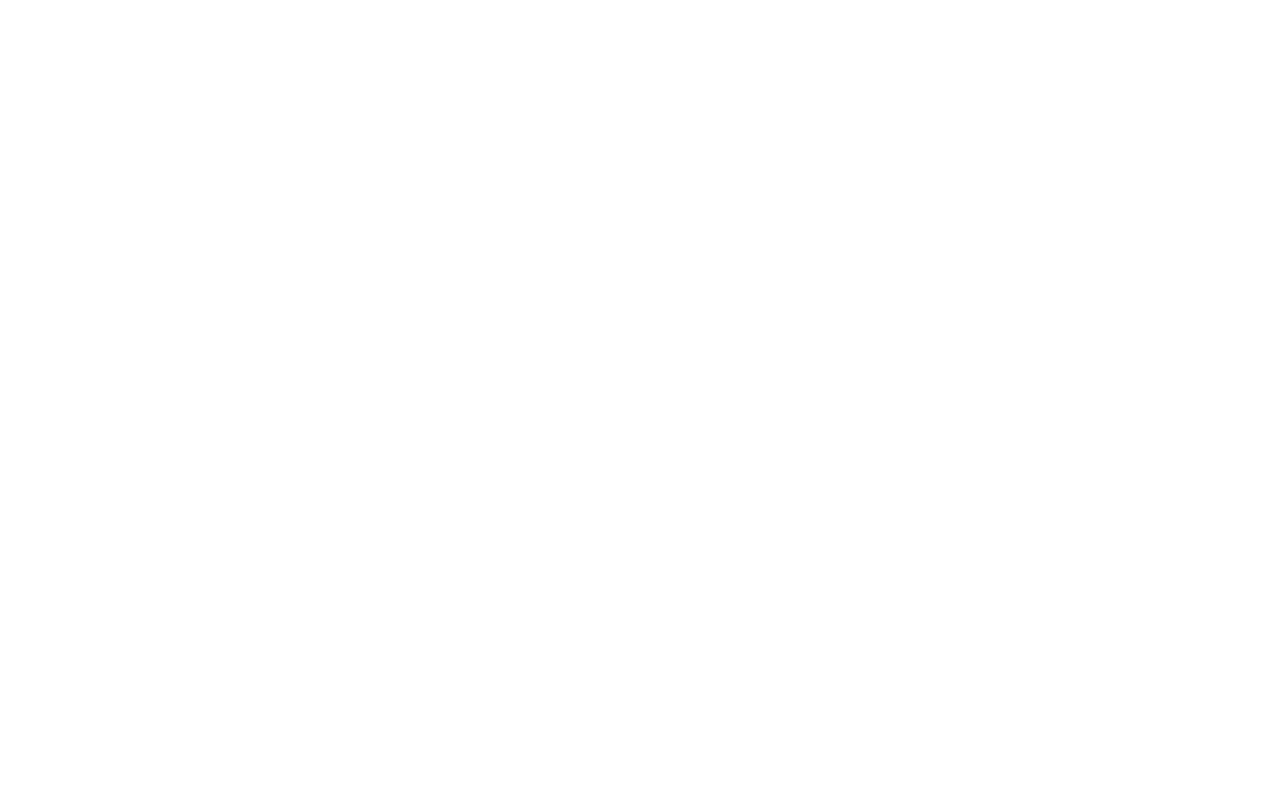
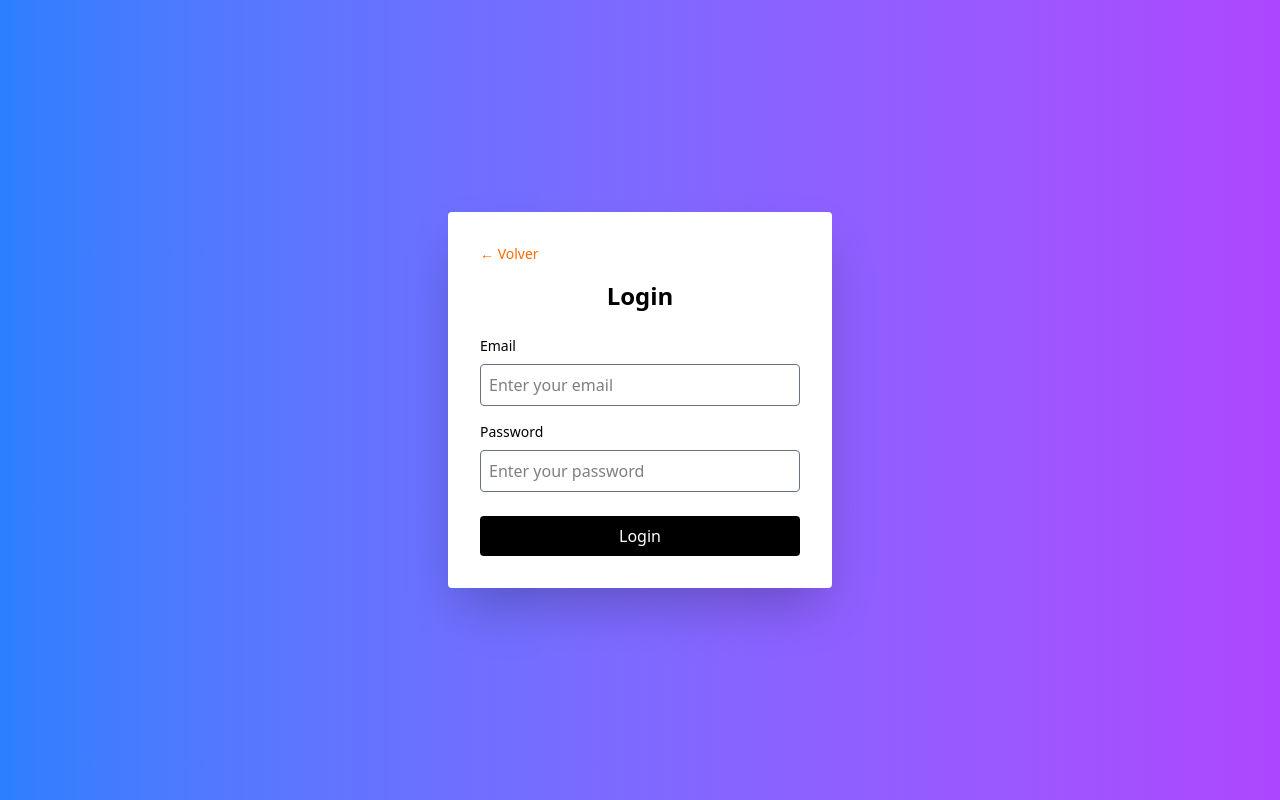
Before and after one commit to danielcueto/mini-market, a React (Vite) app: page /login in a window 1280 px wide. Before the commit this address had no page. Built offline with nearby package versions, Linux system fonts and the light colour scheme.

Commit message:
feat: add the layout login page

```diff
--- /dev/null
+++ b/src/pages/Login.tsx
@@ -0,0 +1,40 @@
+import { Link } from "react-router"
+
+export function Login() {
+    return (
+        <div className="flex items-center justify-center h-screen bg-gradient-to-r from-blue-500 to-purple-500">
+            <div className="bg-white p-8 rounded shadow-2xl w-96">
+                <Link to="/" className="text-sm text-orange-500 hover:underline mb-4 block ">
+                    ← Volver
+                </Link>
+                <h2 className="text-2xl font-bold mb-6 text-center">Login</h2>
+                <form>
+                    <div className="mb-4">
+                        <label className="block text-sm font-medium mb-2" htmlFor="email">Email</label>
+                        <input
+                            type="email"
+                            id="email"
+                            className="w-full p-2 border border-gray-500 rounded"
+                            placeholder="Enter your email"
+                        />
+                    </div>
+                    <div className="mb-6">
+                        <label className="block text-sm font-medium mb-2" htmlFor="password">Password</label>
+                        <input
+                            type="password"
+                            id="password"
+                            className="w-full p-2 border border-gray-500 rounded"
+                            placeholder="Enter your password"
+                        />
+                    </div>
+                    <button
+                        type="submit"
+                        className="w-full bg-black text-white py-2 rounded"
+                    >
+                        Login
+                    </button>
+                </form>
+            </div>
+        </div>
+    );
+}
--- a/src/routes/AppRoutes.tsx
+++ b/src/routes/AppRoutes.tsx
@@ -5,6 +5,7 @@
 import { HomePage } from "../pages/HomePage";
 import { Dashboard } from "../pages/Admin/Dashboard";
 import { OrderManagement } from "../pages/Admin/OrderManagement";
+import { Login } from "../pages/Login";
 
 
 export function AppRoutes() {
@@ -17,6 +18,7 @@
                <Route path="/admin/dashboard" element={<Dashboard/>} />
                <Route path="admin/order-management" element={<OrderManagement/>} />
             </Route>
+            <Route path="/login" element={<Login/>} />
         </Routes>
     );
 }
```
